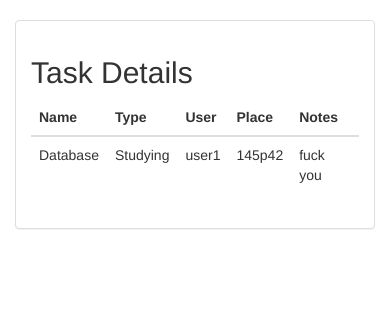
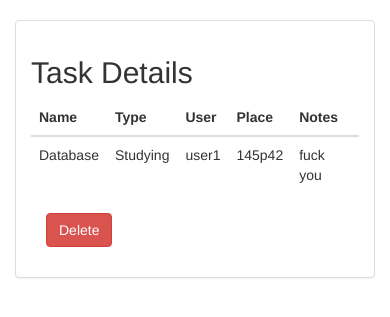
Before and after one commit to TFotakis-ECE-TUC-Projects/2017-Taskee, a Django app: page /1/ in a window 390 px wide. Shown: the part 52-369 px from the top of the page. Run offline with Django 3.2, Linux system fonts and the light colour scheme; data comes from the database, SQL or seed files in the repository; some libraries are stand-ins or nearby versions.

Commit message:
added delete button in the details

```diff
--- a/templates/taskmanager/taskDetail.html
+++ b/templates/taskmanager/taskDetail.html
@@ -46,7 +46,11 @@
 {#                        {% endfor %}#}
                         </tbody>
                     </table>
-
+                    <div class="form-group">
+                        <div class="col-sm-offset-11 col-sm-10">
+                            <button type="submit" class="btn btn-danger">Delete </button>
+                        </div>
+                    </div>
                 </div>
             </div>
 
```
